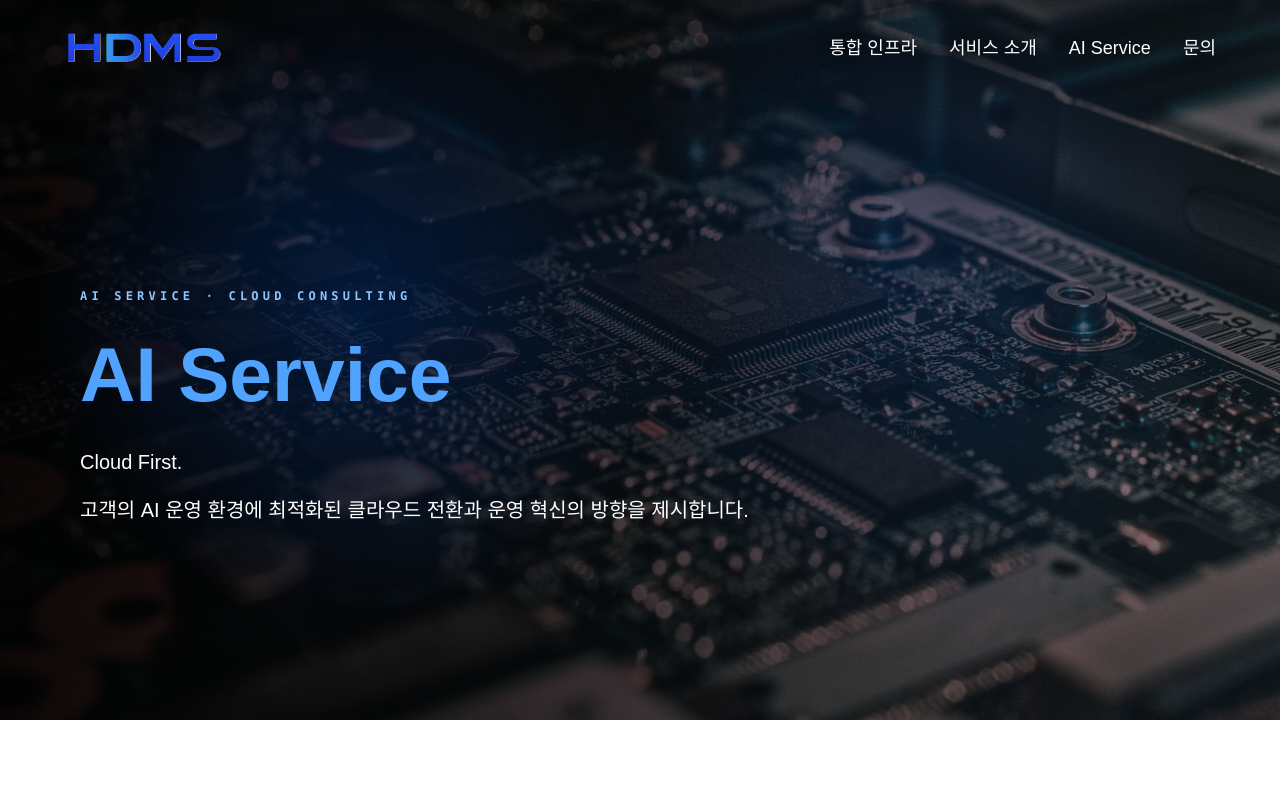
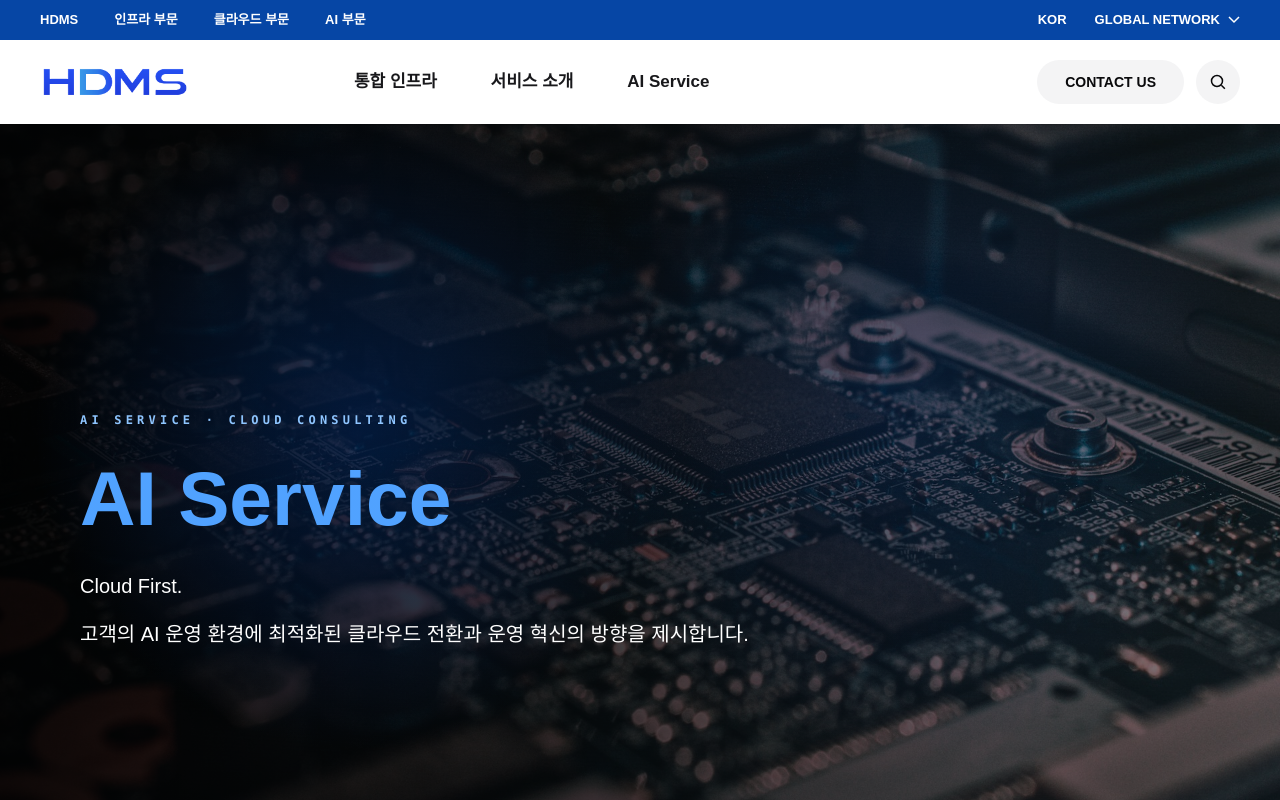
Before and after one commit to wowjajwow/hdms-platform, a Next.js app: page /ai-service in a window 1280 px wide. Shown: the top 800 px of the page. Built offline with nearby package versions, Linux system fonts and the light colour scheme; a web font is replaced by a local one.

Commit message:
헤더 수정

```diff
--- a/app/page.tsx
+++ b/app/page.tsx
@@ -1,11 +1,13 @@
 import { CompanySection } from "@/components/home/company-section";
 import { ContactSection } from "@/components/home/contact-section";
 import { GroupIntroductionSection } from "@/components/home/group-introduction-section";
+import { HomeIntro } from "@/components/home/home-intro";
 import { PowerInfrastructureSection } from "@/components/home/power-infrastructure-section";
 
 export default function HomePage() {
   return (
     <>
+      <HomeIntro />
       <CompanySection />
       <GroupIntroductionSection />
       <PowerInfrastructureSection />
--- /dev/null
+++ b/components/home/home-intro.tsx
@@ -0,0 +1,72 @@
+"use client";
+
+import { AnimatePresence, motion, useReducedMotion } from "motion/react";
+import { useEffect, useState } from "react";
+
+// 텍스트 애니메이션이 끝나는 즉시 커튼 슬라이드를 시작합니다.
+const INTRO_DURATION = 2250;
+
+export function HomeIntro() {
+  const [isVisible, setIsVisible] = useState(true);
+  const reduceMotion = useReducedMotion();
+
+  useEffect(() => {
+    if (reduceMotion) {
+      return;
+    }
+
+    const previousOverflow = document.body.style.overflow;
+    document.body.style.overflow = "hidden";
+
+    const timer = window.setTimeout(() => setIsVisible(false), INTRO_DURATION);
+
+    return () => {
+      window.clearTimeout(timer);
+      document.body.style.overflow = previousOverflow;
+    };
+  }, [reduceMotion]);
+
+  useEffect(() => {
+    if (!isVisible) {
+      document.body.style.overflow = "";
+    }
+  }, [isVisible]);
+
+  return (
+    <AnimatePresence>
+      {isVisible && !reduceMotion && (
+        <motion.div
+          className="fixed inset-0 z-[100] grid place-items-center overflow-hidden bg-white"
+          initial={{ clipPath: "inset(0 0 0 0)" }}
+          exit={{ clipPath: "inset(0 0 100% 0)" }}
+          transition={{ duration: 1.05, ease: [0.76, 0, 0.24, 1] }}
+          aria-hidden="true"
+        >
+          <motion.div
+            className="flex flex-col items-center px-6 text-center"
+            initial={{ opacity: 0, y: 24 }}
+            animate={{ opacity: [0, 1, 1, 0], y: [24, 0, 0, -20] }}
+            transition={{
+              duration: 2.25,
+              times: [0, 0.25, 0.85, 1],
+              ease: [0.22, 1, 0.36, 1],
+            }}
+          >
+            <p className="mb-5 text-[10px] font-semibold tracking-[0.42em] text-[#0646a5] sm:text-xs">
+              HDMS PLATFORM
+            </p>
+            <p className="text-[clamp(1.7rem,4.25vw,4.65rem)] font-semibold leading-none tracking-[-0.045em] text-[#0646a5]">
+              POWERING THE AI ERA
+            </p>
+            <motion.span
+              className="mt-7 block h-px bg-[#0646a5]"
+              initial={{ width: 0 }}
+              animate={{ width: [0, 72, 72, 0] }}
+              transition={{ duration: 2.1, times: [0, 0.3, 0.76, 1], ease: [0.22, 1, 0.36, 1] }}
+            />
+          </motion.div>
+        </motion.div>
+      )}
+    </AnimatePresence>
+  );
+}
--- a/components/layout/header.tsx
+++ b/components/layout/header.tsx
@@ -2,119 +2,75 @@
 
 import Image from "next/image";
 import Link from "next/link";
-import { useEffect, useState } from "react";
+import { useState } from "react";
 import { navigation } from "@/data/navigation";
 
+const businessLinks = [
+  { label: "HDMS", href: "/" },
+  { label: "인프라 부문", href: "/infrastructure" },
+  { label: "클라우드 부문", href: "/ai-service/public-cloud" },
+  { label: "AI 부문", href: "/ai-service" },
+] as const;
+
+function SearchIcon() {
+  return (
+    <svg aria-hidden="true" viewBox="0 0 24 24" className="size-5 fill-none stroke-current" strokeWidth="1.8">
+      <circle cx="10.8" cy="10.8" r="6.6" />
+      <path d="m16 16 4.2 4.2" />
+    </svg>
+  );
+}
+
 export function Header() {
-  const [isScrolled, setIsScrolled] = useState(false);
   const [isMobileMenuOpen, setIsMobileMenuOpen] = useState(false);
 
-  useEffect(() => {
-    const handleScroll = () => setIsScrolled(window.scrollY > 50);
-
-    handleScroll();
-    window.addEventListener("scroll", handleScroll, { passive: true });
-
-    return () => window.removeEventListener("scroll", handleScroll);
-  }, []);
-
-  const hasSolidBackground = isScrolled || isMobileMenuOpen;
-  const transparentText = "text-white drop-shadow-[0_1px_8px_rgba(0,0,0,0.85)] hover:text-blue-200";
-  const solidText = "text-zinc-600 hover:text-[#0047ba]";
+  const closeMobileMenu = () => setIsMobileMenuOpen(false);
 
   return (
-    <header className="relative w-full">
-      <nav
-        aria-label="주요 메뉴"
-        className={`fixed inset-x-0 top-0 z-50 h-24 border-b transition-all duration-300 ${
-          hasSolidBackground
-            ? "border-zinc-200/80 bg-white/95 text-zinc-950 shadow-sm backdrop-blur-md"
-            : "border-transparent bg-transparent"
-        }`}
-      >
-        <div className="flex h-full w-full items-center justify-between px-5 md:px-16">
-          <Link href="/" aria-label="HDMS 홈" onClick={() => setIsMobileMenuOpen(false)}>
-            <Image src="/logo/HDMS_logo.png" alt="HDMS" width={160} height={36} priority />
-          </Link>
-
-          <ul className="hidden items-center gap-8 md:flex">
-            {navigation.map((item) => {
-              const linkClass = `text-lg font-medium leading-7 transition-colors duration-300 ${
-                isScrolled ? solidText : transparentText
-              }`;
-
-              if ("children" in item) {
-                return (
-                  <li key={item.href} className="group relative py-9">
-                    <Link href={item.href} className={linkClass}>
-                      {item.label}
-                    </Link>
-                    <div className="invisible absolute left-1/2 top-full min-w-48 -translate-x-1/2 translate-y-2 border border-zinc-200 bg-white/96 py-2 opacity-0 shadow-xl backdrop-blur-md transition-all duration-200 group-hover:visible group-hover:translate-y-0 group-hover:opacity-100">
-                      {item.children.map((child) => (
-                        <Link
-                          key={child.href}
-                          href={child.href}
-                          className="block px-5 py-3 text-sm font-semibold text-zinc-700 transition-colors hover:bg-blue-50 hover:text-[#0047ba]"
-                        >
-                          {child.label}
-                        </Link>
-                      ))}
-                    </div>
-                  </li>
-                );
-              }
-
-              return (
-                <li key={item.href}>
-                  <Link href={item.href} className={linkClass}>
+    <header className="relative h-[104px] w-full md:h-[124px]">
+      <nav aria-label="주요 메뉴" className="fixed inset-x-0 top-0 z-50 bg-white shadow-[0_1px_0_rgba(0,0,0,0.08)]">
+        <div className="h-9 bg-[#0646a5] text-white md:h-10">
+          <div className="mx-auto flex h-full max-w-[1760px] items-center justify-between px-5 md:px-10">
+            <ul className="hidden h-full items-center gap-9 md:flex">
+              {businessLinks.map((item) => (
+                <li key={item.href} className="flex h-full items-center">
+                  <Link href={item.href} className="text-[13px] font-semibold transition-opacity hover:opacity-75">
                     {item.label}
                   </Link>
                 </li>
-              );
-            })}
-          </ul>
-
-          <button
-            type="button"
-            className={`rounded-md p-2 transition-colors md:hidden ${
-              hasSolidBackground ? "text-black hover:text-[#0047ba]" : transparentText
-            }`}
-            aria-label={isMobileMenuOpen ? "메뉴 닫기" : "메뉴 열기"}
-            aria-expanded={isMobileMenuOpen}
-            aria-controls="mobile-navigation"
-            onClick={() => setIsMobileMenuOpen((isOpen) => !isOpen)}
-          >
-            <svg aria-hidden="true" className="size-6 fill-current" viewBox="0 0 24 24">
-              {isMobileMenuOpen ? (
-                <path d="M19 6.41 17.59 5 12 10.59 6.41 5 5 6.41 10.59 12 5 17.59 6.41 19 12 13.41 17.59 19 19 17.59 13.41 12z" />
-              ) : (
-                <path d="M3 18h18v-2H3v2Zm0-5h18v-2H3v2Zm0-7v2h18V6H3Z" />
-              )}
-            </svg>
-          </button>
+              ))}
+            </ul>
+            <Link href="/" className="text-xs font-bold tracking-[0.08em] md:hidden">
+              HDMS PLATFORM
+            </Link>
+            <div className="ml-auto flex items-center gap-7 text-xs font-semibold md:text-[13px]">
+              <button type="button" className="transition-opacity hover:opacity-75">KOR</button>
+              <button type="button" className="hidden items-center gap-2 transition-opacity hover:opacity-75 md:flex">
+                GLOBAL NETWORK
+                <svg aria-hidden="true" viewBox="0 0 12 8" className="h-2 w-3 fill-none stroke-current" strokeWidth="1.5">
+                  <path d="m1 1 5 5 5-5" />
+                </svg>
+              </button>
+            </div>
+          </div>
         </div>
 
-        {isMobileMenuOpen && (
-          <div id="mobile-navigation" className="w-full border-b border-zinc-200 bg-white px-6 py-5 text-zinc-950 shadow-xl md:hidden">
-            <ul className="flex flex-col">
+        <div className="h-[68px] md:h-[84px]">
+          <div className="mx-auto flex h-full max-w-[1760px] items-center px-5 md:px-10">
+            <Link href="/" aria-label="HDMS 홈" onClick={closeMobileMenu} className="shrink-0">
+              <Image src="/logo/HDMS_logo.png" alt="HDMS" width={160} height={36} priority className="h-auto w-[112px] md:w-[150px]" />
+            </Link>
+
+            <ul className="mx-auto hidden h-full items-center gap-[clamp(2rem,4.2vw,5.5rem)] md:flex">
               {navigation.map((item) => (
-                <li key={item.href} className="border-b border-zinc-100 last:border-0">
-                  <Link
-                    href={item.href}
-                    onClick={() => setIsMobileMenuOpen(false)}
-                    className="block py-4 text-lg font-medium transition-colors hover:text-blue-700"
-                  >
+                <li key={item.href} className="group relative flex h-full items-center">
+                  <Link href={item.href} className="text-[17px] font-semibold text-zinc-900 transition-colors hover:text-[#0646a5]">
                     {item.label}
                   </Link>
                   {"children" in item && (
-                    <div className="pb-3 pl-4">
+                    <div className="invisible absolute left-1/2 top-full min-w-48 -translate-x-1/2 translate-y-2 border border-zinc-200 bg-white py-2 opacity-0 shadow-xl transition-all duration-200 group-hover:visible group-hover:translate-y-0 group-hover:opacity-100">
                       {item.children.map((child) => (
-                        <Link
-                          key={child.href}
-                          href={child.href}
-                          onClick={() => setIsMobileMenuOpen(false)}
-                          className="block py-2 text-sm font-semibold text-zinc-500 transition-colors hover:text-blue-700"
-                        >
+                        <Link key={child.href} href={child.href} className="block whitespace-nowrap px-5 py-3 text-sm font-semibold text-zinc-700 hover:bg-blue-50 hover:text-[#0646a5]">
                           {child.label}
                         </Link>
                       ))}
@@ -123,6 +79,35 @@ export function Header() {
                 </li>
               ))}
             </ul>
+
+            <div className="ml-auto hidden shrink-0 items-center gap-3 md:flex">
+              <Link href="/#contact" className="rounded-full bg-zinc-100 px-7 py-3 text-sm font-semibold text-zinc-950 transition-colors hover:bg-[#0646a5] hover:text-white">
+                CONTACT US
+              </Link>
+              <Link href="/product" aria-label="검색" className="grid size-11 place-items-center rounded-full bg-zinc-100 text-zinc-950 transition-colors hover:bg-zinc-200">
+                <SearchIcon />
+              </Link>
+            </div>
+
+            <button type="button" className="ml-auto grid size-10 place-items-center text-zinc-950 md:hidden" aria-label={isMobileMenuOpen ? "메뉴 닫기" : "메뉴 열기"} aria-expanded={isMobileMenuOpen} aria-controls="mobile-navigation" onClick={() => setIsMobileMenuOpen((open) => !open)}>
+              <svg aria-hidden="true" viewBox="0 0 24 24" className="size-6 fill-current">
+                {isMobileMenuOpen ? <path d="m18.3 4.3-6.3 6.3-6.3-6.3-1.4 1.4 6.3 6.3-6.3 6.3 1.4 1.4 6.3-6.3 6.3 6.3 1.4-1.4-6.3-6.3 6.3-6.3z" /> : <path d="M3 6h18v2H3zm0 5h18v2H3zm0 5h18v2H3z" />}
+              </svg>
+            </button>
+          </div>
+        </div>
+
+        {isMobileMenuOpen && (
+          <div id="mobile-navigation" className="border-t border-zinc-100 bg-white px-5 pb-6 shadow-xl md:hidden">
+            <ul>
+              {navigation.map((item) => (
+                <li key={item.href} className="border-b border-zinc-100">
+                  <Link href={item.href} onClick={closeMobileMenu} className="block py-4 text-base font-semibold text-zinc-900">{item.label}</Link>
+                  {"children" in item && <div className="-mt-2 pb-3 pl-4">{item.children.map((child) => <Link key={child.href} href={child.href} onClick={closeMobileMenu} className="block py-2 text-sm text-zinc-500">{child.label}</Link>)}</div>}
+                </li>
+              ))}
+            </ul>
+            <Link href="/#contact" onClick={closeMobileMenu} className="mt-5 block rounded-full bg-[#0646a5] py-3 text-center text-sm font-semibold text-white">CONTACT US</Link>
           </div>
         )}
       </nav>
--- a/data/navigation.ts
+++ b/data/navigation.ts
@@ -18,5 +18,4 @@ export const navigation = [
       { label: "공공 클라우드", href: "/ai-service/public-cloud" },
     ],
   },
-  { label: "문의", href: "/#contact" },
 ] as const;
```
